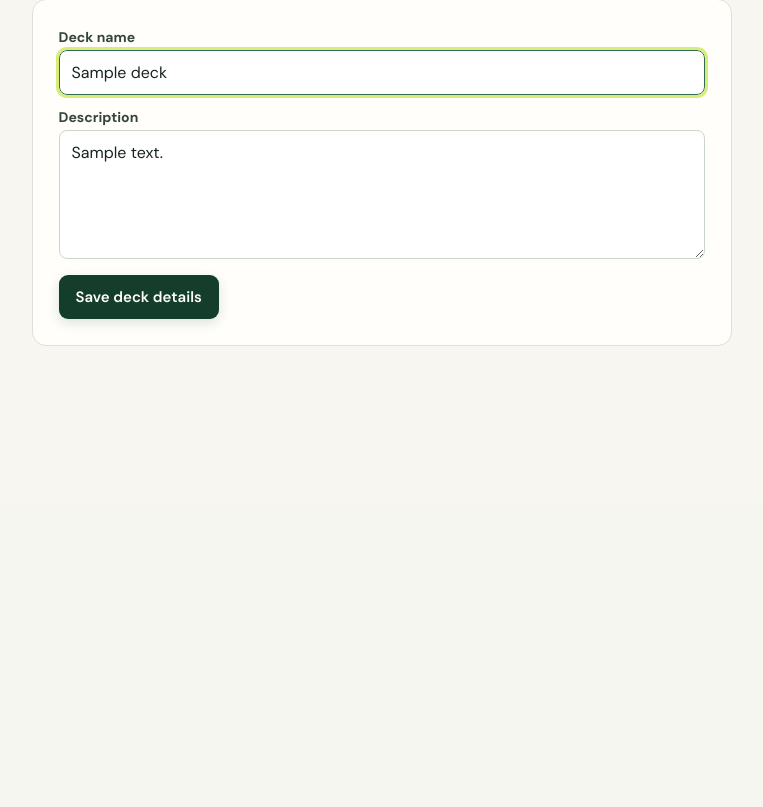
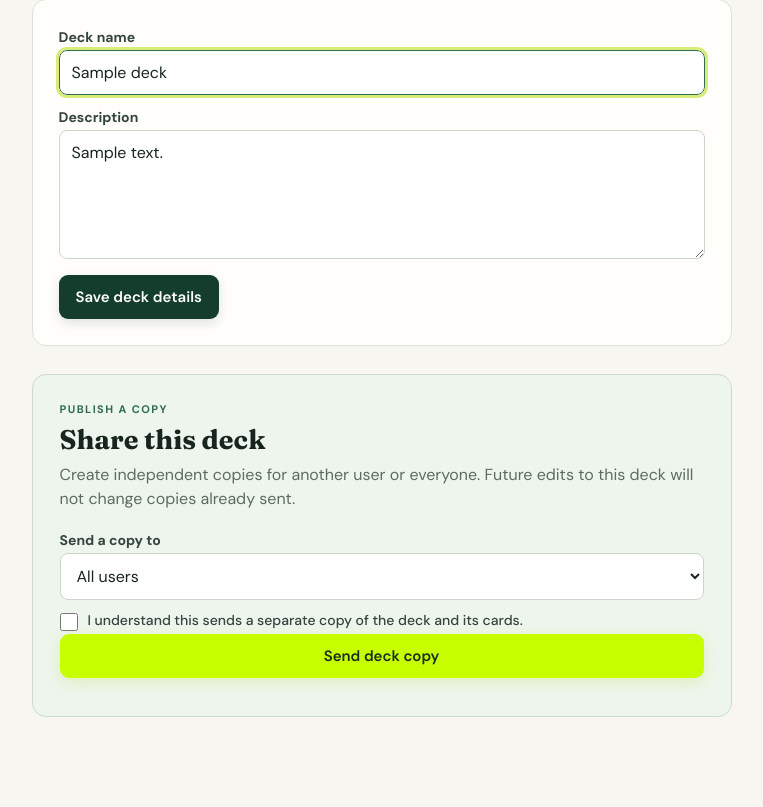
Before and after one commit to dbaker10000/Andrew, a Flask app: page /decks/1/edit in a window 1280 px wide. Shown: the part 297-1104 px from the top of the page, without its empty margins (79-842 px from the left). Before the commit the page ends 643 px from the top, so only its background shows below. Run offline with Flask 3, Linux system fonts and the light colour scheme; a user stored in the database is signed in; tables that the repository leaves empty hold one stand-in row (values such as "Sample post"); one stand-in notice (Sample message) is shown; some libraries are stand-ins or nearby versions.

Commit message:
Allow admins to publish independent deck copies

```diff
--- a/app.py
+++ b/app.py
@@ -37,6 +37,7 @@ class CardForm(FlaskForm):
 class PasswordForm(FlaskForm): password=PasswordField('New password',validators=[DataRequired()]); confirm=PasswordField('Confirm password',validators=[DataRequired(),EqualTo('password')]); submit=SubmitField('Update password')
 class VerifyForm(FlaskForm): username=StringField('Username',validators=[DataRequired()]); password=PasswordField('Current password',validators=[DataRequired()]); submit=SubmitField('Continue')
 class UserForm(FlaskForm): username=StringField('Username',validators=[DataRequired()]); temporary_password=StringField('Temporary password',validators=[DataRequired()]); is_admin=BooleanField('Administrator'); submit=SubmitField('Save user')
+class ShareForm(FlaskForm): recipient=SelectField('Send a copy to',choices=[]); confirm=BooleanField('Make a copy for the selected recipient(s)'); submit=SubmitField('Send deck copy')
 class ResetForm(FlaskForm): username=StringField('Username',validators=[DataRequired()]); submit=SubmitField('Request reset')
 def create_app():
  a=Flask(__name__); a.config.update(SECRET_KEY=os.getenv('SECRET_KEY','dev'),SQLALCHEMY_DATABASE_URI=os.getenv('DATABASE_URL','sqlite:///flashcards.db'),SQLALCHEMY_TRACK_MODIFICATIONS=False,SESSION_COOKIE_SECURE=os.getenv('FLASK_ENV')=='production'); db.init_app(a);migrate.init_app(a,db);csrf.init_app(a);login_manager.init_app(a)
@@ -104,9 +105,23 @@ def create_app():
  @a.route('/decks/<int:id>/edit',methods=['GET','POST'])
  @login_required
  def edit_deck(id):
-  x=deck(id);f=DeckForm(obj=x)
+  x=deck(id);f=DeckForm(obj=x);share=ShareForm()
+  if current_user.is_admin:share.recipient.choices=[('all','All users')]+[(str(u.id),u.username) for u in db.session.scalars(select(User).where(User.id!=current_user.id).order_by(User.username)).all()]
   if f.validate_on_submit():x.title=f.title.data;x.description=f.description.data;db.session.commit();return redirect(url_for('deck_view',id=id))
-  return render_template('deck_form.html',form=f,deck=x)
+  return render_template('deck_form.html',form=f,deck=x,share_form=share)
+ @a.post('/decks/<int:id>/share')
+ @login_required
+ def share_deck(id):
+  admin();source=deck(id);f=ShareForm();users=db.session.scalars(select(User).where(User.id!=current_user.id).order_by(User.username)).all();f.recipient.choices=[('all','All users')]+[(str(u.id),u.username) for u in users]
+  if not f.validate_on_submit() or not f.confirm.data:flash('Confirm that you want to create the deck copy.','danger');return redirect(url_for('edit_deck',id=id))
+  recipients=users if f.recipient.data=='all' else [db.session.get(User,int(f.recipient.data))]
+  for recipient in recipients:
+   if not recipient:continue
+   copy=Deck(title=source.title,description=source.description,owner_id=recipient.id);db.session.add(copy);db.session.flush()
+   for card in source.cards:
+    card_copy=Card(deck_id=copy.id,prompt=card.prompt,kind=card.kind,answer=card.answer,position=card.position);db.session.add(card_copy);db.session.flush()
+    for choice in card.choices:db.session.add(Choice(card_id=card_copy.id,text=choice.text,correct=choice.correct,position=choice.position))
+  db.session.commit();flash(f'Deck copied to {len(recipients)} user(s).','success');return redirect(url_for('edit_deck',id=id))
  @a.post('/decks/<int:id>/delete')
  @login_required
  def delete_deck(id):db.session.delete(deck(id));db.session.commit();return redirect(url_for('home'))
--- /dev/null
+++ b/static/share-deck.css
@@ -0,0 +1 @@
+.share-deck{max-width:700px;margin-top:28px;padding:27px;background:#eef5ed;border:1px solid #cbdccb;border-radius:14px}.share-deck h2{font:700 27px Fraunces,Georgia,serif;margin:7px 0}.share-deck>p:not(.eyebrow){color:#5c6d60;line-height:1.5;margin:0 0 18px}.share-confirm{display:flex;gap:10px;align-items:flex-start;font-weight:500}.share-confirm input{width:18px;height:18px;margin:2px 0 0;padding:0;flex:none}
--- a/templates/base.html
+++ b/templates/base.html
@@ -1 +1 @@
-<!doctype html><html><head><meta charset="utf-8"><meta name="viewport" content="width=device-width,initial-scale=1"><title>Recall</title><link rel="stylesheet" href="{{url_for('static',filename='app.css')}}"><link rel="stylesheet" href="{{url_for('static',filename='accent.css')}}"><link rel="stylesheet" href="{{url_for('static',filename='card-actions.css')}}"><link rel="stylesheet" href="{{url_for('static',filename='card-controls.css')}}"><link rel="stylesheet" href="{{url_for('static',filename='deck-details.css')}}"><link rel="stylesheet" href="{{url_for('static',filename='tests.css')}}"><link rel="stylesheet" href="{{url_for('static',filename='score-actions.css')}}"><link rel="stylesheet" href="{{url_for('static',filename='question-options.css')}}"></head><body>{% if current_user.is_authenticated %}<header><a href="{{url_for('home')}}">✦ Recall</a><a href="{{url_for('home')}}">Decks</a><a href="{{url_for('change_password')}}">Change password</a>{% if current_user.is_admin %}<a href="{{url_for('users')}}">Admin</a>{% endif %}<span>{{current_user.username}}</span><form method="post" action="{{url_for('logout')}}"><input type="hidden" name="csrf_token" value="{{csrf_token()}}"><button>Sign out</button></form></header>{% endif %}<main>{% for c,m in get_flashed_messages(with_categories=true) %}<p class="flash">{{m}}</p>{% endfor %}{% block content %}{% endblock %}</main></body></html>
+<!doctype html><html><head><meta charset="utf-8"><meta name="viewport" content="width=device-width,initial-scale=1"><title>Recall</title><link rel="stylesheet" href="{{url_for('static',filename='app.css')}}"><link rel="stylesheet" href="{{url_for('static',filename='accent.css')}}"><link rel="stylesheet" href="{{url_for('static',filename='card-actions.css')}}"><link rel="stylesheet" href="{{url_for('static',filename='card-controls.css')}}"><link rel="stylesheet" href="{{url_for('static',filename='deck-details.css')}}"><link rel="stylesheet" href="{{url_for('static',filename='tests.css')}}"><link rel="stylesheet" href="{{url_for('static',filename='score-actions.css')}}"><link rel="stylesheet" href="{{url_for('static',filename='question-options.css')}}"><link rel="stylesheet" href="{{url_for('static',filename='share-deck.css')}}"></head><body>{% if current_user.is_authenticated %}<header><a href="{{url_for('home')}}">✦ Recall</a><a href="{{url_for('home')}}">Decks</a><a href="{{url_for('change_password')}}">Change password</a>{% if current_user.is_admin %}<a href="{{url_for('users')}}">Admin</a>{% endif %}<span>{{current_user.username}}</span><form method="post" action="{{url_for('logout')}}"><input type="hidden" name="csrf_token" value="{{csrf_token()}}"><button>Sign out</button></form></header>{% endif %}<main>{% for c,m in get_flashed_messages(with_categories=true) %}<p class="flash">{{m}}</p>{% endfor %}{% block content %}{% endblock %}</main></body></html>
--- a/templates/deck_form.html
+++ b/templates/deck_form.html
@@ -1 +1 @@
-{% extends 'base.html' %}{% block content %}<div class="editor-heading"><div><p class="eyebrow">DECK DETAILS</p><h1>{{'Edit' if deck else 'New'}} deck</h1></div>{% if deck %}<a class="cancel-link" href="{{url_for('deck_view',id=deck.id)}}">Cancel — back to deck</a>{% else %}<a class="cancel-link" href="{{url_for('home')}}">Cancel — all decks</a>{% endif %}</div><form method="post" class="deck-form">{{form.hidden_tag()}}<label>Deck name{{form.title(autofocus=true,placeholder='e.g. MS4 Basics')}}</label><label>Description{{form.description(rows=5,placeholder='What will this deck help you learn?')}}</label><button class="primary">Save deck details</button></form>{% endblock %}
+{% extends 'base.html' %}{% block content %}<div class="editor-heading"><div><p class="eyebrow">DECK DETAILS</p><h1>{{'Edit' if deck else 'New'}} deck</h1></div>{% if deck %}<a class="cancel-link" href="{{url_for('deck_view',id=deck.id)}}">Cancel — back to deck</a>{% else %}<a class="cancel-link" href="{{url_for('home')}}">Cancel — all decks</a>{% endif %}</div><form method="post" class="deck-form">{{form.hidden_tag()}}<label>Deck name{{form.title(autofocus=true,placeholder='e.g. MS4 Basics')}}</label><label>Description{{form.description(rows=5,placeholder='What will this deck help you learn?')}}</label><button class="primary">Save deck details</button></form>{% if deck and current_user.is_admin %}<section class="share-deck"><p class="eyebrow">PUBLISH A COPY</p><h2>Share this deck</h2><p>Create independent copies for another user or everyone. Future edits to this deck will not change copies already sent.</p><form method="post" action="{{url_for('share_deck',id=deck.id)}}">{{share_form.hidden_tag()}}<label>{{share_form.recipient.label}}{{share_form.recipient}}</label><label class="share-confirm">{{share_form.confirm}}<span>I understand this sends a separate copy of the deck and its cards.</span></label>{{share_form.submit(class_='primary accent')}}</form></section>{% endif %}{% endblock %}
```
